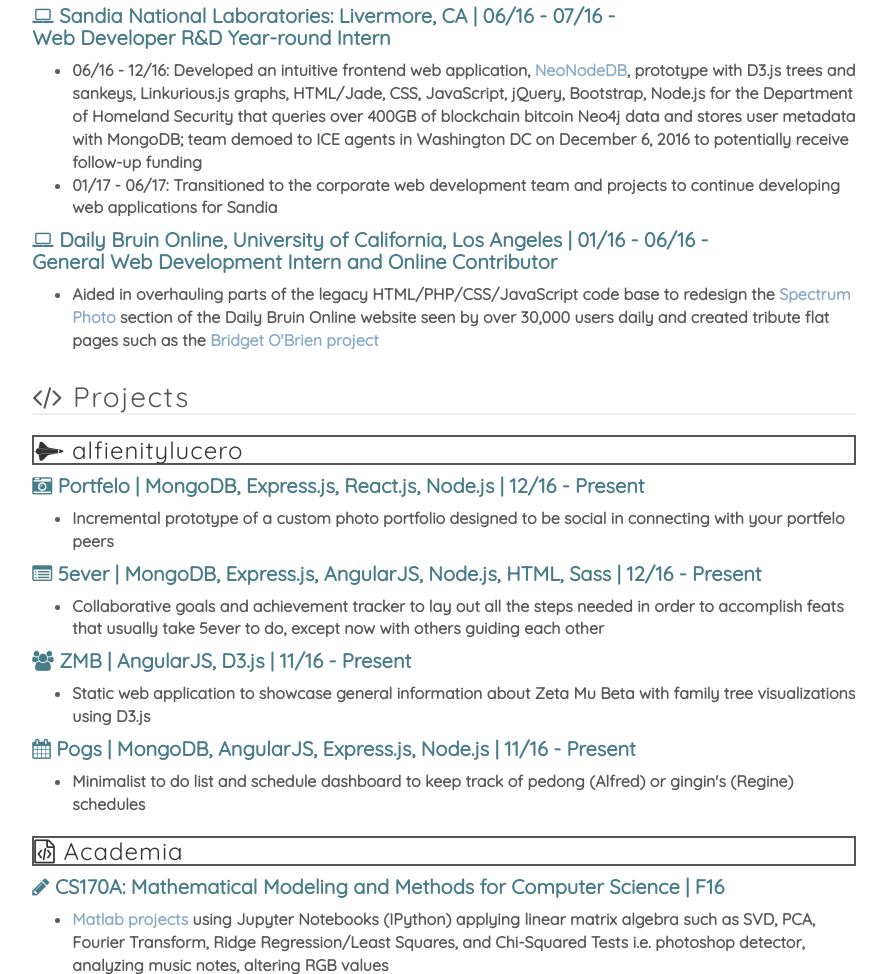
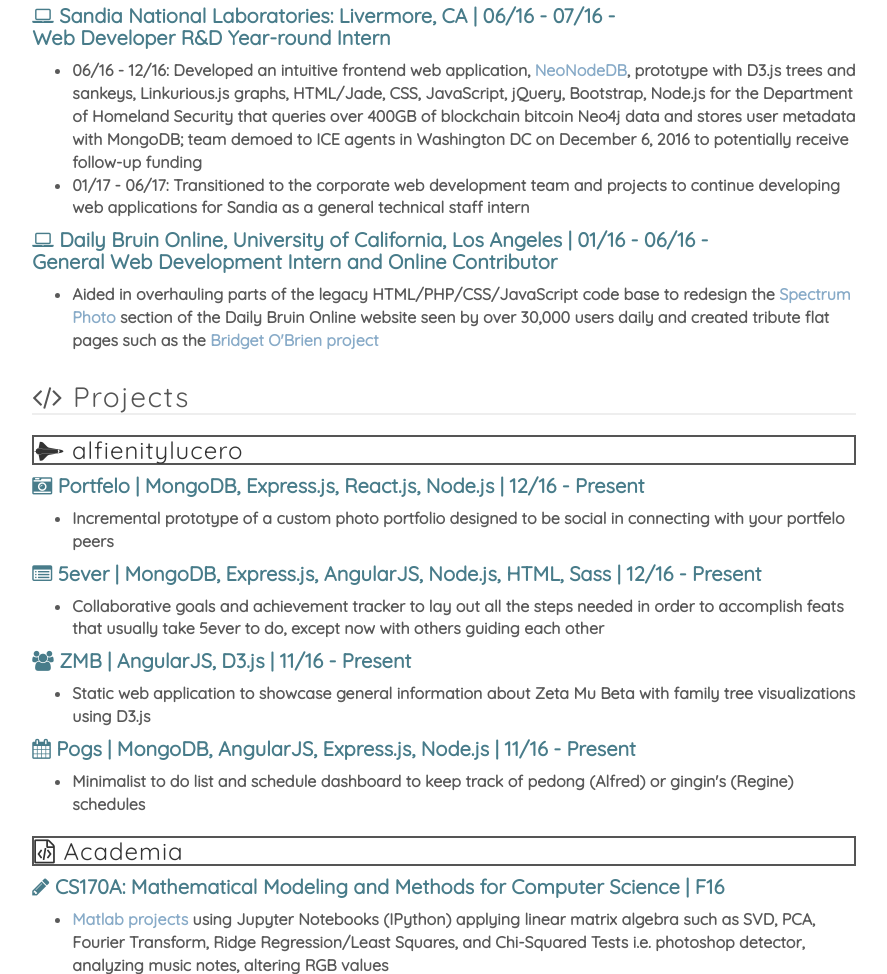
Before and after one commit to alfredlucero/alfienityportfolio, a plain HTML site: page index.html in a window 1280 px wide. Shown: the part 816-1790 px from the top of the page, without its empty margins (196-1083 px from the left). Drawn offline with nearby package versions, Linux system fonts and the light colour scheme.

Commit message:
edited sandia experience description

```diff
--- a/index.html
+++ b/index.html
@@ -90,7 +90,7 @@
 						<h4><i class="fa fa-laptop" aria-hidden="true"></i> <strong>Sandia National Laboratories: Livermore, CA | 06/16 - 07/16 -<br />Web Developer R&D Year-round Intern</strong></h4>
 						<ul>
 							<li>06/16 - 12/16: Developed an intuitive frontend web application, <a href="http://www.sandia.gov/news/publications/labnews/articles/2016/19-08/bitcoin.html" target="_blank">NeoNodeDB</a>, prototype with D3.js trees and sankeys, Linkurious.js graphs, HTML/Jade, CSS, JavaScript, jQuery, Bootstrap, Node.js for the Department of Homeland Security that queries over 400GB of blockchain bitcoin Neo4j data and stores user metadata with MongoDB; team demoed to ICE agents in Washington DC on December 6, 2016 to potentially receive follow-up funding</li>
-							<li>01/17 - 06/17: Transitioned to the corporate web development team and projects to continue developing web applications for Sandia</li>
+							<li>01/17 - 06/17: Transitioned to the corporate web development team and projects to continue developing web applications for Sandia as a general technical staff intern</li>
 						</ul>
 					</div> <!-- end experience-sandia -->
 
```
